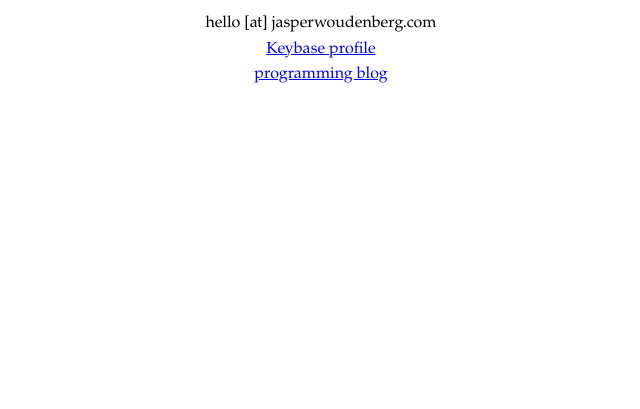
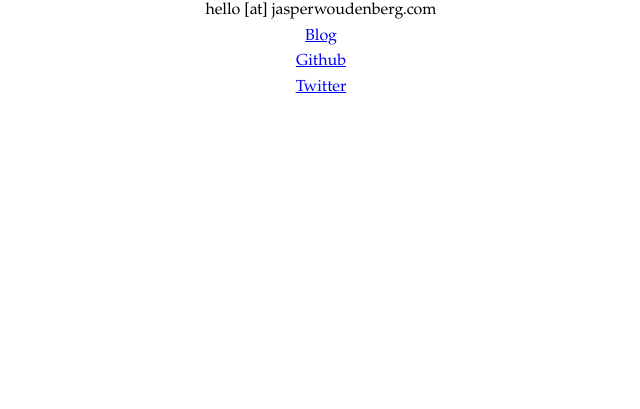
Before and after one commit to jwoudenberg/jasperwoudenberg.com, a plain HTML site: page public/index.html in a window 1280 px wide. Shown: the part 391-800 px from the top of the page, without its empty margins (319-959 px from the left). Drawn offline with Linux system fonts and the light colour scheme.

Commit message:
Update links

```diff
--- a/public/index.html
+++ b/public/index.html
@@ -13,8 +13,9 @@
       <nav>
         <ul class="links">
           <li>hello [at] jasperwoudenberg.com</li>
-          <li><a href="https://keybase.io/woudenberg">Keybase profile</a></li>
-          <li><a href="https://dev.to/jwoudenberg">programming blog</a></li>
+          <li><a href="https://dev.to/jwoudenberg">Blog</a></li>
+          <li><a href="https://github.com/jwoudenberg">Github</a></li>
+          <li><a href="https://twitter.com/jasperwoudnberg">Twitter</a></li>
         </ul>
       </nav>
     </div>
```
